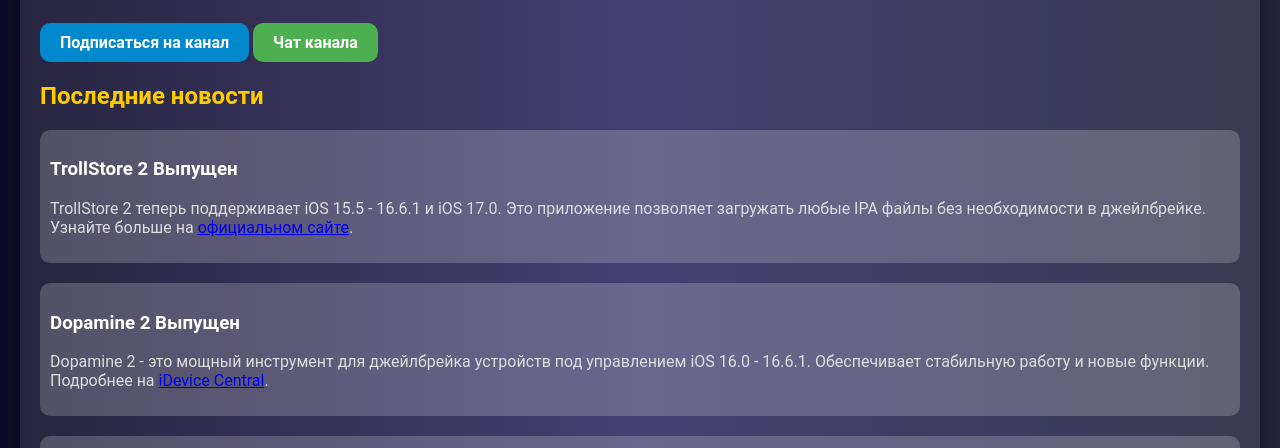
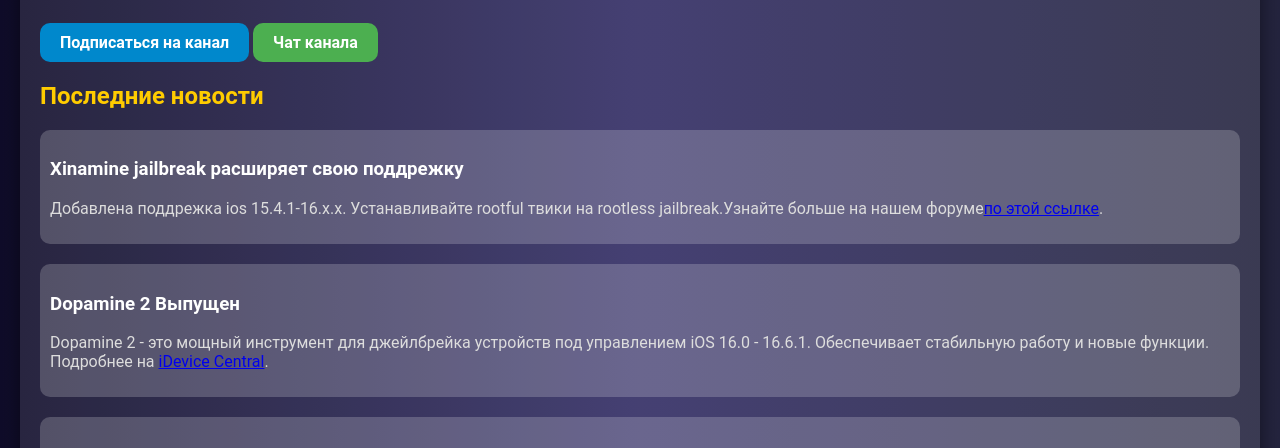
Before and after one commit to RootHideDevTelegram/RootHideDev-telegram, a plain HTML site: page index.html in a window 1280 px wide. Shown: the part 263-711 px from the top of the page. Drawn offline with nearby package versions, Linux system fonts and the light colour scheme.

Commit message:
Update index.html

```diff
--- a/index.html
+++ b/index.html
@@ -92,8 +92,8 @@
             <div class="news-section">
                 <h2>Последние новости</h2>
                 <div class="news-item" data-aos="fade-up" data-aos-delay="100">
-                    <h3>TrollStore 2 Выпущен</h3>
-                    <p>TrollStore 2 теперь поддерживает iOS 15.5 - 16.6.1 и iOS 17.0. Это приложение позволяет загружать любые IPA файлы без необходимости в джейлбрейке. Узнайте больше на <a href="https://trollstoreapp.com">официальном сайте</a>.</p>
+                    <h3>Xinamine jailbreak расширяет свою поддрежку</h3>
+                    <p>Добавлена поддрежка ios 15.4.1-16.x.x. Устанавливайте rootful твики на rootless jailbreak.Узнайте больше на нашем форуме<a href="https://t.me/RootHideDev/761">по этой ссылке</a>.</p>
                 </div>
                 <div class="news-item" data-aos="fade-up" data-aos-delay="200">
                     <h3>Dopamine 2 Выпущен</h3>
```
